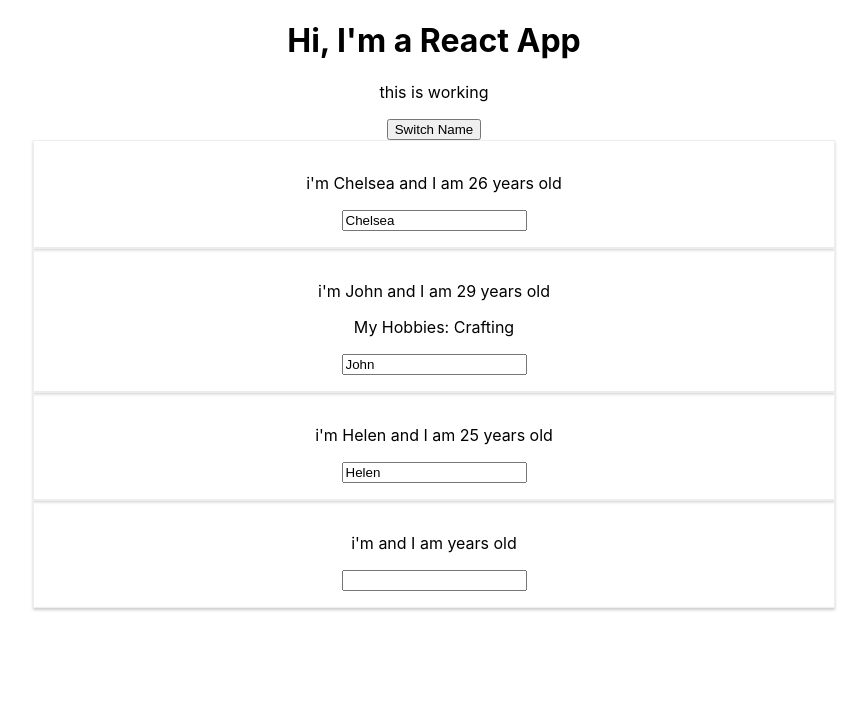
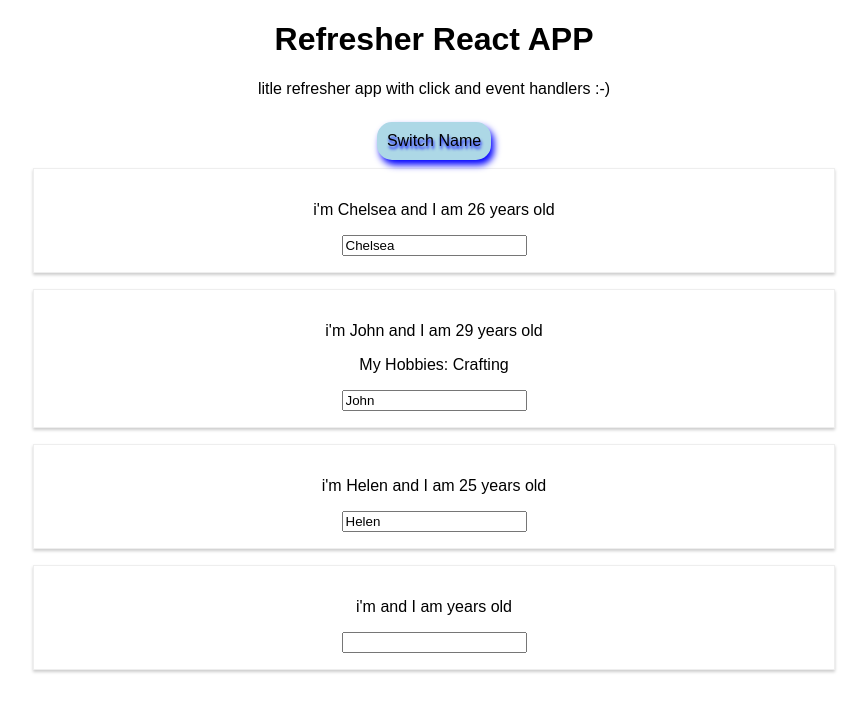
Before and after one commit to bchelsea/my, a React (Create React App) app: page / in a window 1280 px wide. Shown: the top 712 px of the page, without its empty margins (206-1073 px from the left). Built offline with nearby package versions, Linux system fonts and the light colour scheme.

Commit message:
adding inline css to button

```diff
--- a/src/App.css
+++ b/src/App.css
@@ -1,3 +1,8 @@
 .App {
   text-align: center;
+  font-family: Arial, Helvetica, sans-serif;
 }
+
+.button {
+  color: green;
+}
--- a/src/App.js
+++ b/src/App.js
@@ -37,11 +37,27 @@ class App extends Component {
   };
 
     render() {
+
+      const style = {
+        backgroundColor: 'lightblue',
+        font: 'inherit',
+        border: '2px solid lightblue',
+        padding: '8px',
+        cursor: 'pointer',
+        margin: '8px',
+        borderRadius: '15px',
+        boxShadow: '3px 5px 7px blue',
+        textShadow: '1px 3px 3px blue'
+      };
+
+
      return (
       <div className="App">
-      <h1>Hi, I'm a React App</h1>
-      <p>this is working</p>
-      <button onClick={ () => this.switchNameHandler('CHEEEEEEELS') }>Switch Name</button>
+      <h1>Refresher React APP</h1>
+      <p>litle refresher app with click and event handlers :-)</p>
+      <button
+      style={style}
+      onClick={ () => this.switchNameHandler('CHEEEEEEELS') }>Switch Name</button>
 
       <Person
       name={this.state.persons[0].name}
--- a/src/Person/Person.css
+++ b/src/Person/Person.css
@@ -1,6 +1,6 @@
 .Person {
     width: 60%;
-    margin: auto;
+    margin: auto auto 16px;
     border: 1px solid #eee;
     box-shadow: 0 2px 3px #ccc;
     padding: 16px;
```
